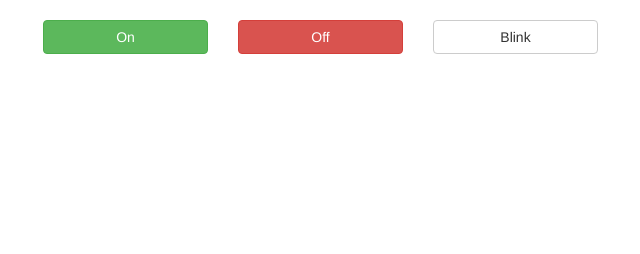
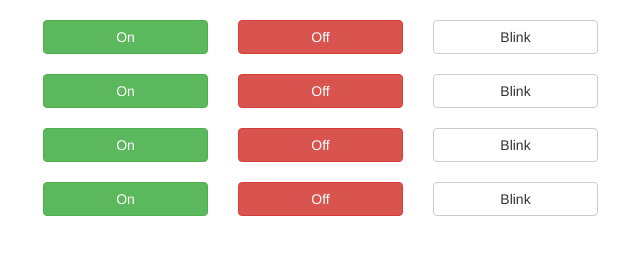
Before and after one commit to fvmacchi/fvmacchi.github.io, a plain HTML site: page index.html in a window 1280 px wide. Shown: the whole page, without its empty margins (27-667 px from the left). Drawn offline with nearby package versions, Linux system fonts and the light colour scheme.

Commit message:
added controls for all 4 outlets

```diff
--- a/index.html
+++ b/index.html
@@ -22,6 +22,42 @@
     	<div class="row">
     		<br>
     	</div>
+    	<div class="row">
+    		<div class="col-xs-4 col-lg-2">
+    			<button type="button" class="on-button btn btn-success col-xs-12">On</button>
+    		</div>
+    		<div class="col-xs-4 col-lg-2">
+    			<button type="button" class="off-button btn btn-danger col-xs-12">Off</button>
+    		</div>
+    		<div class="col-xs-4 col-lg-2">
+    			<button type="button" class="blink-button btn btn-default col-xs-12">Blink</button>
+    		</div>
+    	</div>
+    	<br>
+    	<div class="row">
+    		<div class="col-xs-4 col-lg-2">
+    			<button type="button" class="on-button btn btn-success col-xs-12">On</button>
+    		</div>
+    		<div class="col-xs-4 col-lg-2">
+    			<button type="button" class="off-button btn btn-danger col-xs-12">Off</button>
+    		</div>
+    		<div class="col-xs-4 col-lg-2">
+    			<button type="button" class="blink-button btn btn-default col-xs-12">Blink</button>
+    		</div>
+    	</div>
+    	<br>
+    	<div class="row">
+    		<div class="col-xs-4 col-lg-2">
+    			<button type="button" class="on-button btn btn-success col-xs-12">On</button>
+    		</div>
+    		<div class="col-xs-4 col-lg-2">
+    			<button type="button" class="off-button btn btn-danger col-xs-12">Off</button>
+    		</div>
+    		<div class="col-xs-4 col-lg-2">
+    			<button type="button" class="blink-button btn btn-default col-xs-12">Blink</button>
+    		</div>
+    	</div>
+    	<br>
     	<div class="row">
     		<div class="col-xs-4 col-lg-2">
     			<button type="button" class="on-button btn btn-success col-xs-12">On</button>
```
